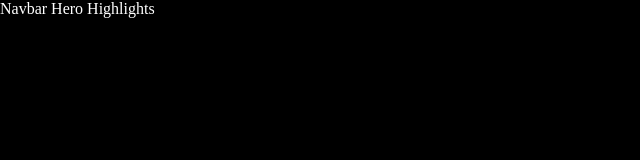
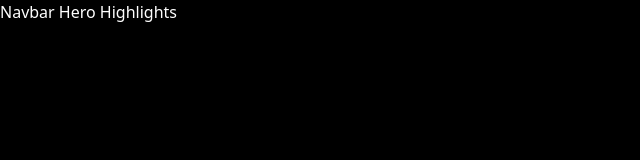
Before and after one commit to bini34/Iphone-Clone, a React (Vite) app: page / in a window 1280 px wide. Shown: the top 160 px of the page, without its empty margins (0-640 px from the left). Built offline with nearby package versions, Linux system fonts and the light colour scheme.

Commit message:
Refactor index.css to add tailwindcss import and update class name

```diff
--- a/src/index.css
+++ b/src/index.css
@@ -1,7 +1,8 @@
+@import "tailwindcss";
 
 * {
   margin: 0;
-  padding: 0;
+  /* padding: 0; */
   box-sizing: border-box;
 }
 
@@ -19,7 +20,7 @@ canvas {
   touch-action: none;
 }
 
-.scrim-max-width {
+.screen-max-width {
   margin-inline-start: auto;
   margin-inline-end: auto;
   position: relative;
```
